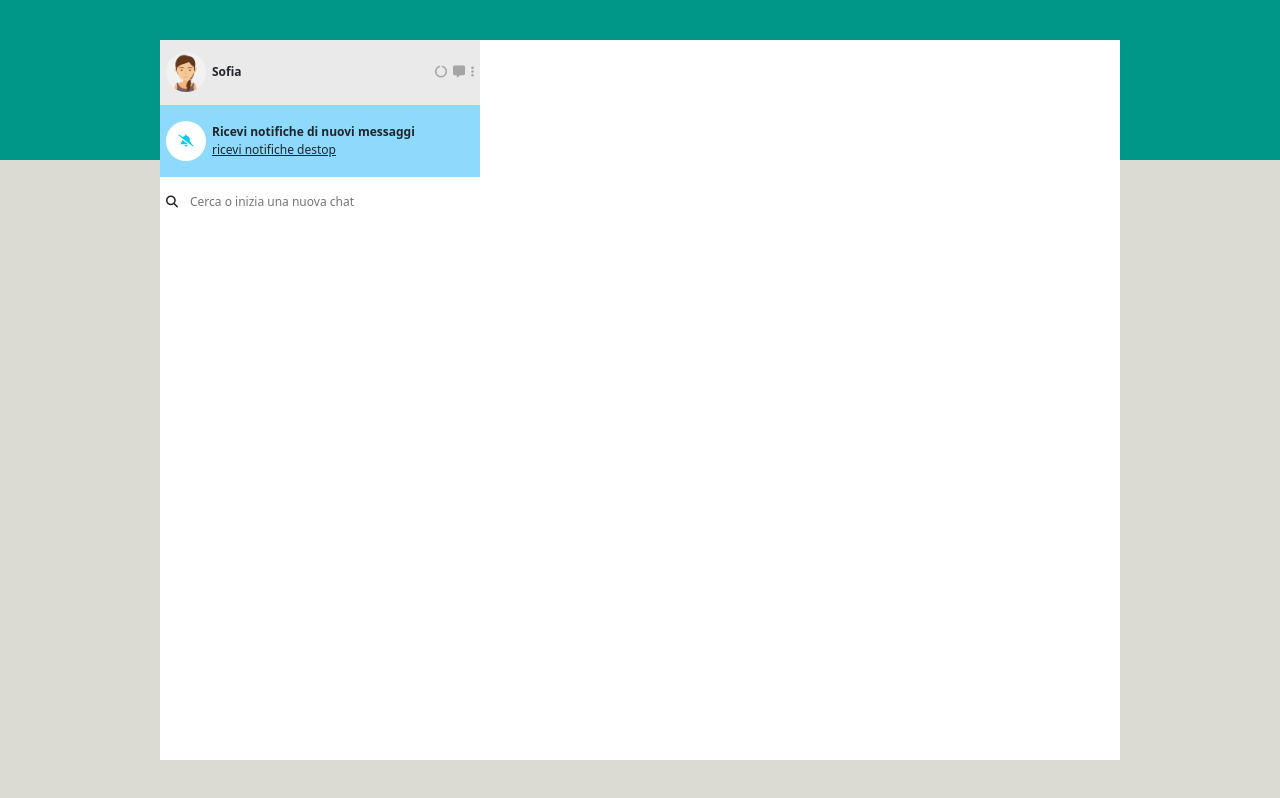
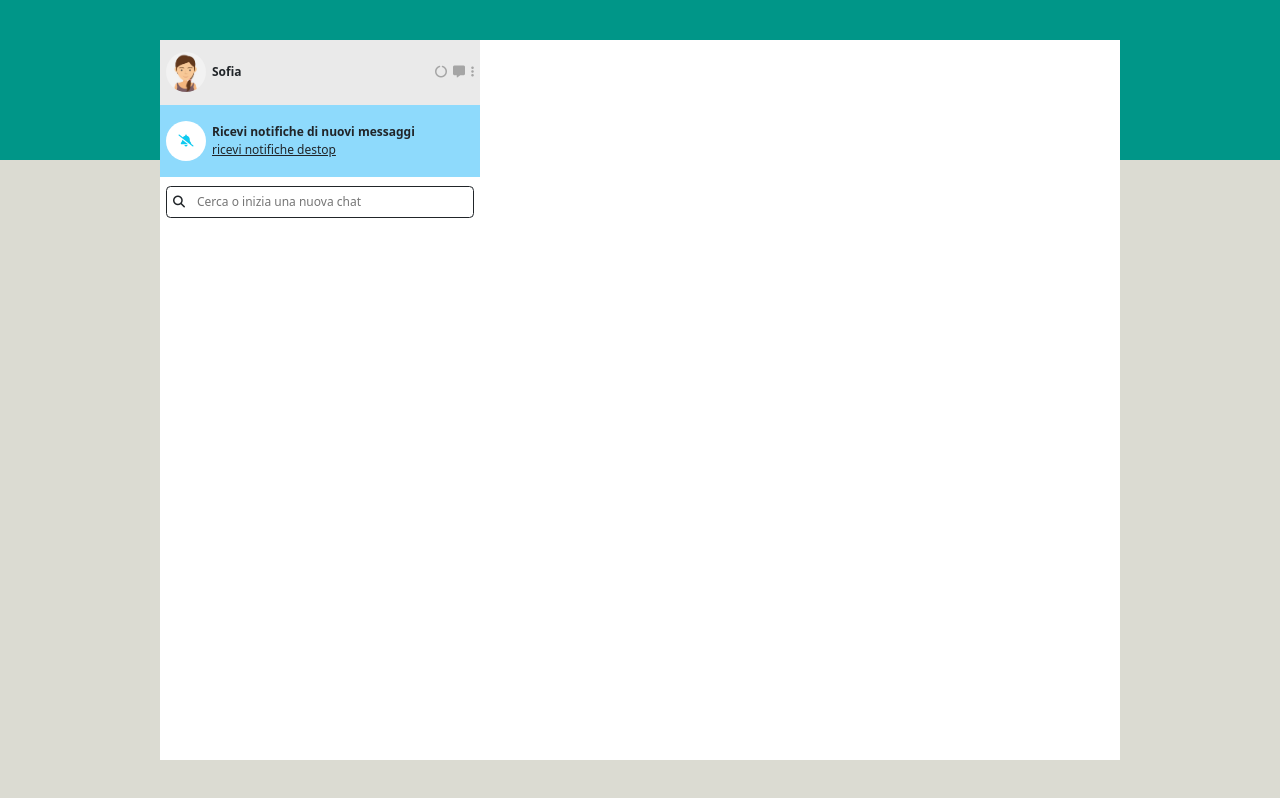
Before and after one commit to fabiodelli/vue-boolzapp, a plain HTML site: page index.html in a window 1280 px wide. Drawn offline with nearby package versions, Linux system fonts and the light colour scheme.

Commit message:
add div border

```diff
--- a/index.html
+++ b/index.html
@@ -45,7 +45,7 @@
 
                 <div class="search d-flex align-items-center">
 
-                  <div class="d-flex justify-content-center align-items-center w-100 border-1">
+                  <div class="d-flex justify-content-center align-items-center w-100 border border-dark m-2 rounded-2">
 
                     <span><i class="fa-solid fa-magnifying-glass m-2"></i></span>
                     <input class="w-100 m-2 border-0" placeholder="Cerca o inizia una nuova chat" >
```
